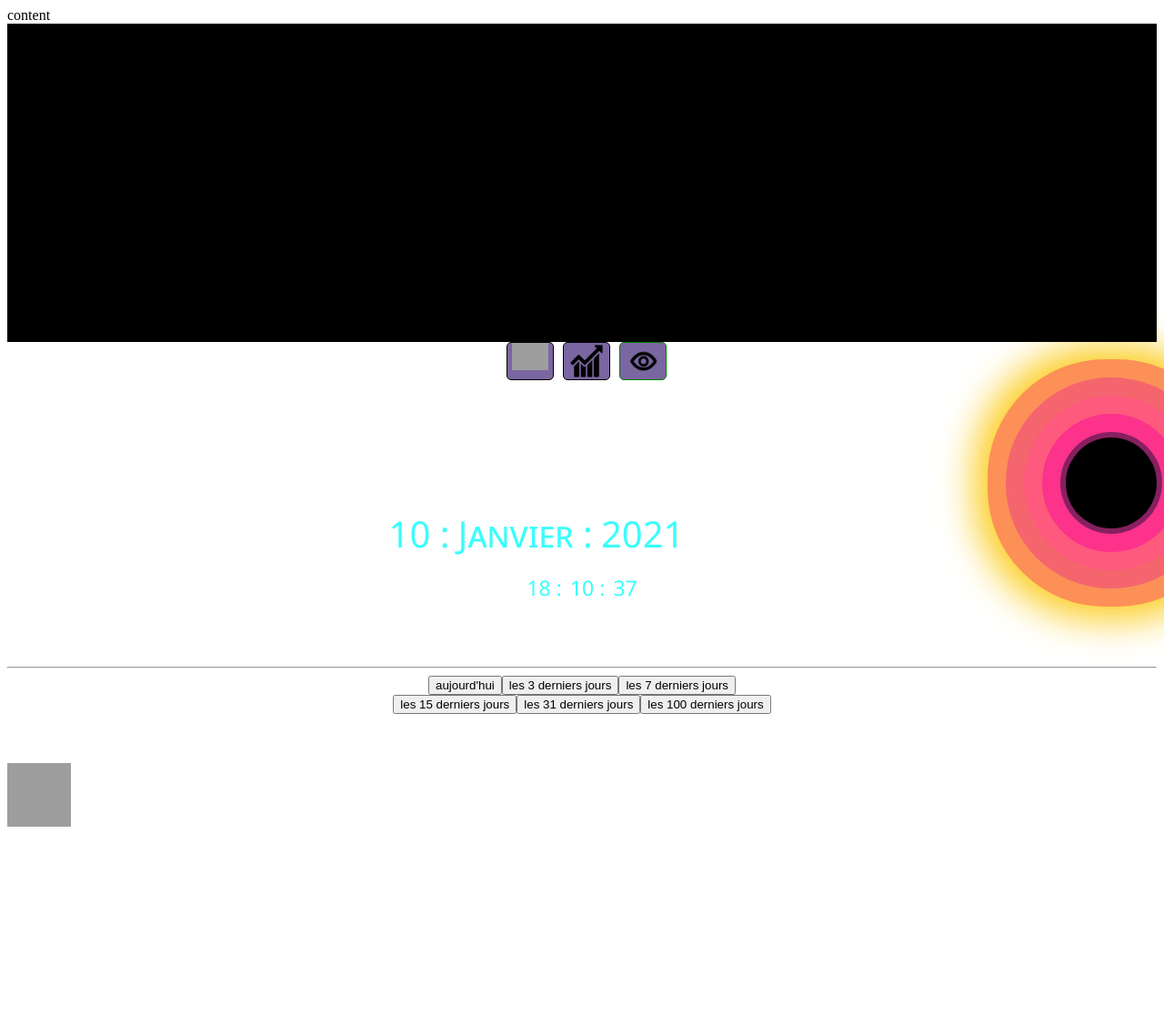
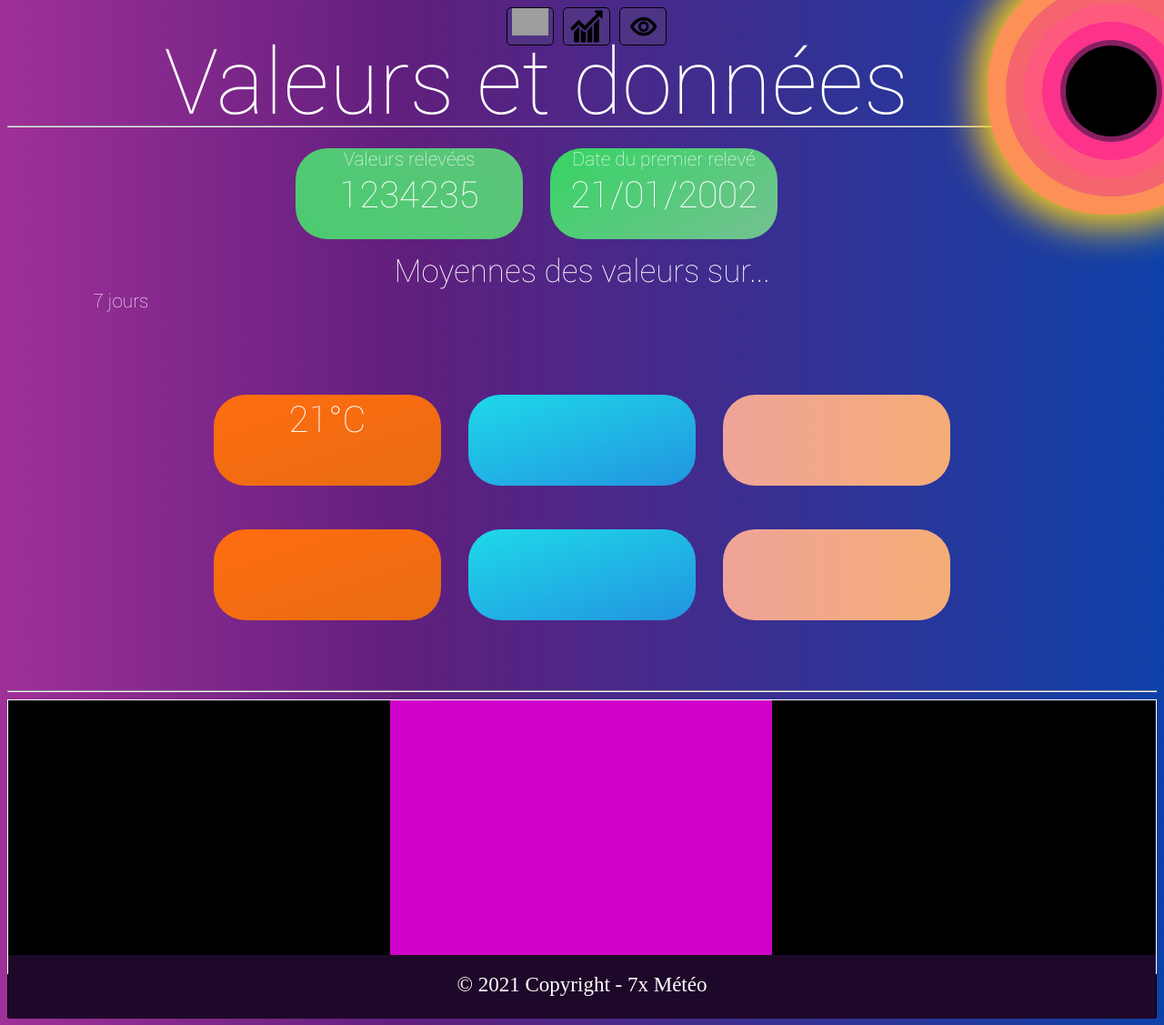
Before and after one commit to theoelsti/MicroProjet, a PHP site: page /mediantest.html in a window 1280 px wide. Shown: the whole page at 91% size. Before the commit the page ends 909 px from the top, so only its background shows below. Run offline with PHP 8.4, Linux system fonts and the light colour scheme; some web fonts are replaced; grey boxes are pictures that could not be loaded.

Commit message:
1212w34124

```diff
--- a/RaspBerry/SiteWeb/mediantest.html
+++ b/RaspBerry/SiteWeb/mediantest.html
@@ -10,19 +10,18 @@
 <link href="./styles/stylemedian.css" rel="stylesheet"/>
 <script src="./scripts/clock.js"></script>
 <link rel="stylesheet" href="./styles/topnav.css"      />
+
 </head>
 
-<body>
-    <div class="wrapper">
-
-        content
-
-      <div class="push"></div>
-    </div>
-    <footer class="footer"></footer>
-  </body>
+<style>
+    body{
+        background: rgb(159,48,152);
+        background: linear-gradient(90deg, rgba(159,48,152,1) 0%, rgba(96,31,125,1) 35%, rgba(14,65,168,1) 100%);
+    }
 
 
+
+</style>
 
 
 <div style=" width:100%; height: 5 0px; display: flex;justify-content: center; text-align: center">
@@ -37,7 +36,7 @@
     </div>
     </a>
     <a href="#">
-        <div class="menubutton active">
+        <div class="menubutton">
             <img src="./images/eye.png" style="width: 40px">
         </div>
     </a>
@@ -50,56 +49,78 @@
         Valeurs et données
     </div>
 
-<body onLoad="initClock()">
+<body>
 
-    <div id="timedate">
-        <a id="d" style="font-size:40px">1</a><a style="font-size: 40px;">  :</a>
-        <a id="mon" style="font-size:40px">Janvier</a><a style="font-size: 40px;">  :</a>
-        <a id="y" style="font-size:40px">0</a></br>
-        <a id="h" style="font-size:23px">12</a><a style="font-size: 23px;">  :</a>
-        <a id="m" style="font-size:23px">00</a><a style="font-size: 23px;">  :</a>
-        <a id="s" style="font-size:23px">00</a></br></br>
+
+<hr>
+
+
 </div>
-<hr>
+<div class="buttonX">
+    <div class="buttonXpos">
+        <div id="total" class="values-container" >
+            <div>Valeurs relevées</div>
+            <div class="number-container lastvalues">1234235</div>
+        </div>
+        <div id="startdate" class="values-container" >
+            <div>Date du premier relevé</div>
+            <div class="number-container firstdate">21/01/2002</div>
+        </div>
+    </div>
 </div>
 
-<div class="mainHello"></div>
 
-<div class="moyenne">
+<div class="texte3">
+    Moyennes des valeurs sur...
+</div>
 
+
+<div class="scale">7 jours</div>
+
+<div class="buttonY">
+    <div class ="buttonYpos">
+        <div id="tempday" class="values-container temperature" >
+
+            <div class="number-container">21°C </div>
+        </div>
+        <div id="humday"  class="values-container humidity" > </div>
+        <div id="resday"  class="values-container feel" > </div>
+    </div>
+</div>
+<br>
+<div class="buttonW">
+    <div class ="buttonYpos">
+        <div  id="tempweek" class="values-container temperature"> </div>
+        <div  id="humweek"  class="values-container humidity" > </div>
+        <div  id="resweek"  class="values-container feel" > </div>
+    </div>
 </div>
 
 
 
-<div class="lastvalues"></div>
+<br><br><br>
 
 
-<div style="width: 70%; margin-left: 15%;">
-</div>
+    <hr/>
 
-<div class="notbutton">
+    <script>
 
-<div class="buttonX">
-    <input name="minusmonth" type="submit" id="minusmonth" class="buttonl" value="aujourd'hui" />
-    <input name="plusday" type="submit" id="minusday" class="buttonl" value="les 3 derniers jours" />
-    <input name="minus" type="submit" id="minus" class="buttonl" value="les 7 derniers jours" />
-</div>
+    </script>
 
-<div class="buttonY">
 
-    <input name="plus" type="submit" id="plus" class="buttonl" value="les 15 derniers jours" />
-    <input name="plusday" type="submit" id="plusday" class="buttonl" value="les 31 derniers jours" />
-    <input name="plusday" type="submit" id="plusday" class="buttonl" value="les 100 derniers jours" />
+<div class="footer">
+    <div class="footer-inside">
+        <div class="footer-about-us"></div>
+        <div class="footer-link-us"></div>
+        <div class="footer-things">
+            © 2021 Copyright - 7x Météo
         </div>
     </div>
 
-<br><br><br>
+    <div class="footer-bottom">
+    </div>
+</div>
+<script src="./scripts/medianjs.js">   </script>
+</body>
 
-<a href="https://www.youtube.com/watch?v=dQw4w9WgXcQ&list=PLhLMYB8Um23XZlFXEuCjil1p6LJKTrd0v">
-    <img alt="Qries" src="1200px-Octicons-mark-github.svg-ConvertImage.png"
-    width="70" height="70">
-    <?php
-
-    ?>
-</body>
 </html>
--- a/RaspBerry/SiteWeb/styles/stylemedian.css
+++ b/RaspBerry/SiteWeb/styles/stylemedian.css
@@ -20,14 +20,14 @@ html{
 }
 .title{
 	height: 10vh;
-	margin-top: 5%;
+	margin-top: 0%;
 	display: flex;
 	flex-direction: column;
 	justify-content: center;
 	align-items: center;
 	text-align: center;
 
-    font-family: cloudy;
+    font-family: robot;
     font-size: 100px;
     color: #ffffff;
     }
@@ -204,6 +204,7 @@ Style pour la date
 .scale{
 		display: flex;
 		justify-content: center;
+		text-align: center;
 		color: #ffffff;
 		border-radius: 35px;
 		width:250px;
```
Lines whose indentation alone changed are shown as unchanged.
